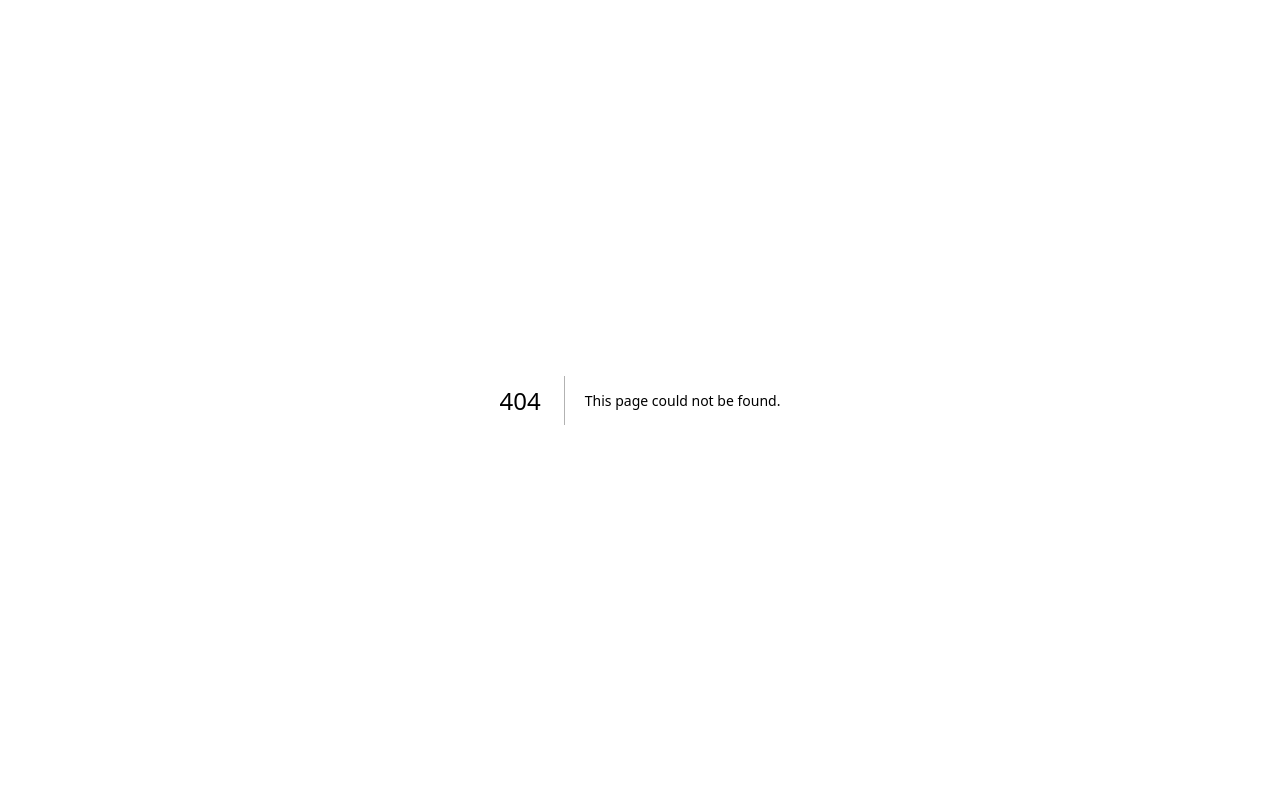
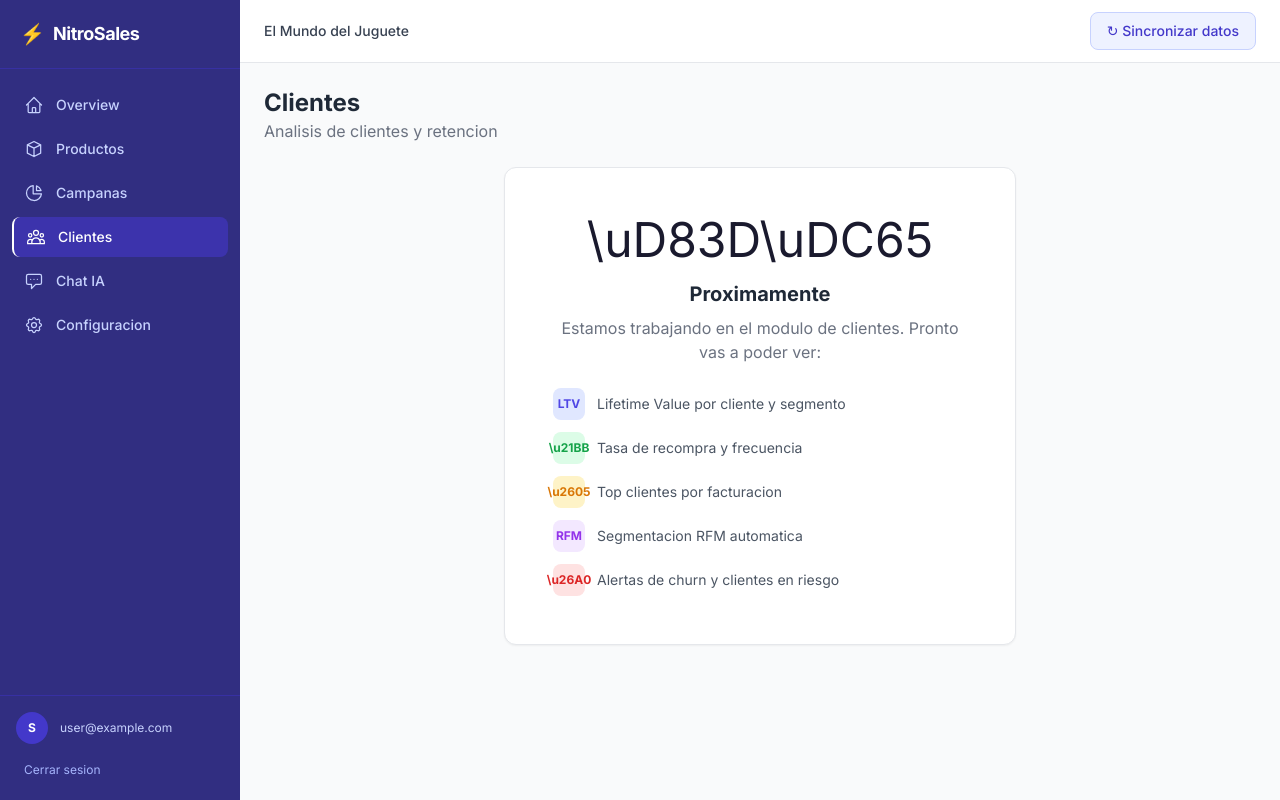
Before and after one commit to tlapidus-rgb/nitrosales, a Next.js app: page /customers in a window 1280 px wide. Before the commit this address had no page. Built offline with nearby package versions, Linux system fonts and the light colour scheme; no server answers; sample sign-in values are in the browser's storage.

Commit message:
feat: add customers placeholder page

```diff
--- /dev/null
+++ b/src/app/(app)/customers/page.tsx
@@ -0,0 +1,43 @@
+// @ts-nocheck
+"use client";
+
+export default function CustomersPage() {
+  return (
+    <div>
+      <div className="mb-6">
+        <h2 className="text-2xl font-bold text-gray-800">Clientes</h2>
+        <p className="text-gray-500">Analisis de clientes y retencion</p>
+      </div>
+
+      <div className="bg-white rounded-xl shadow-sm border p-12 text-center max-w-lg mx-auto">
+        <div className="text-5xl mb-4">\uD83D\uDC65</div>
+        <h3 className="text-xl font-bold text-gray-800 mb-2">Proximamente</h3>
+        <p className="text-gray-500 mb-6">
+          Estamos trabajando en el modulo de clientes. Pronto vas a poder ver:
+        </p>
+        <div className="text-left space-y-3 text-sm text-gray-600">
+          <div className="flex items-center gap-3">
+            <span className="w-8 h-8 bg-indigo-100 text-indigo-600 rounded-lg flex items-center justify-center text-xs font-bold">LTV</span>
+            <span>Lifetime Value por cliente y segmento</span>
+          </div>
+          <div className="flex items-center gap-3">
+            <span className="w-8 h-8 bg-green-100 text-green-600 rounded-lg flex items-center justify-center text-xs font-bold">\u21BB</span>
+            <span>Tasa de recompra y frecuencia</span>
+          </div>
+          <div className="flex items-center gap-3">
+            <span className="w-8 h-8 bg-amber-100 text-amber-600 rounded-lg flex items-center justify-center text-xs font-bold">\u2605</span>
+            <span>Top clientes por facturacion</span>
+          </div>
+          <div className="flex items-center gap-3">
+            <span className="w-8 h-8 bg-purple-100 text-purple-600 rounded-lg flex items-center justify-center text-xs font-bold">RFM</span>
+            <span>Segmentacion RFM automatica</span>
+          </div>
+          <div className="flex items-center gap-3">
+            <span className="w-8 h-8 bg-red-100 text-red-600 rounded-lg flex items-center justify-center text-xs font-bold">\u26A0</span>
+            <span>Alertas de churn y clientes en riesgo</span>
+          </div>
+        </div>
+      </div>
+    </div>
+  );
+}
```
